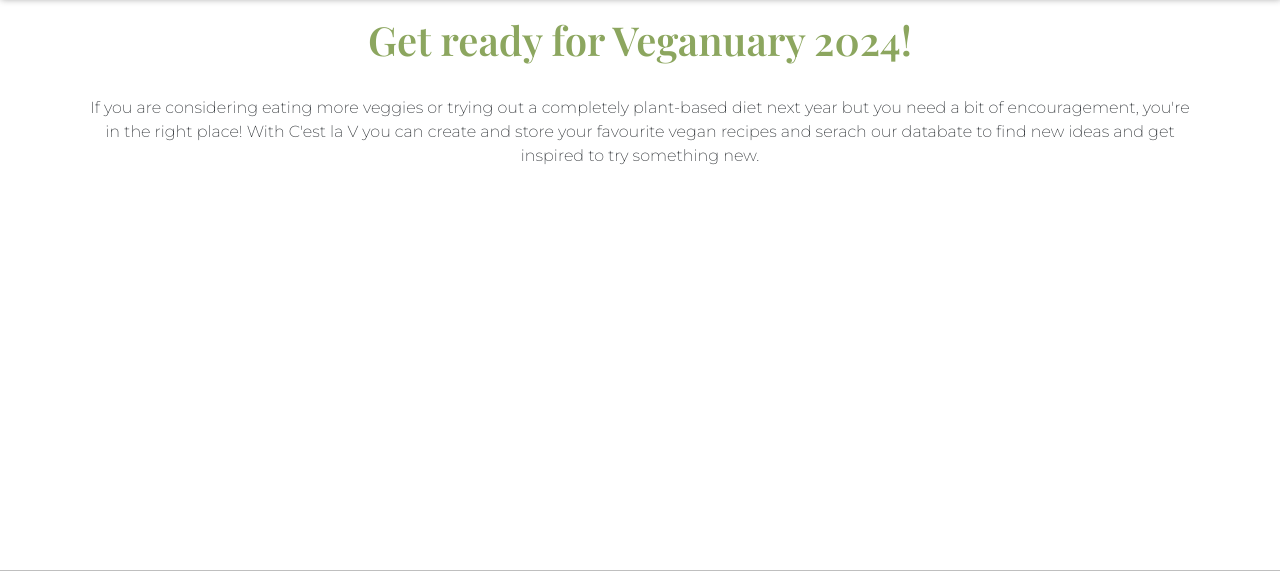
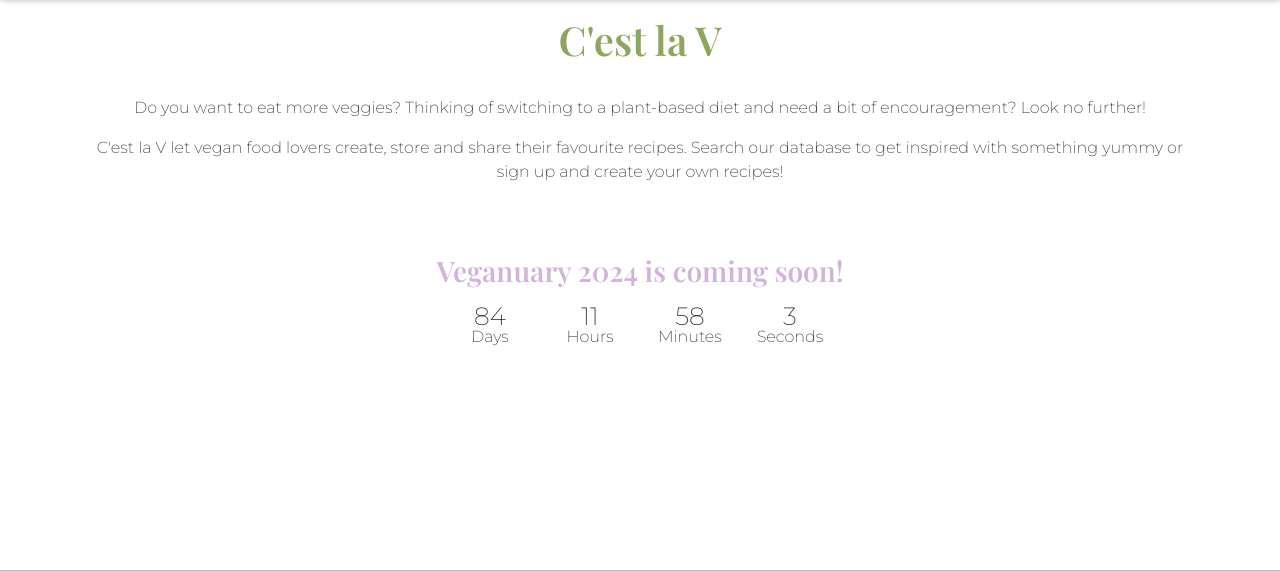
Before and after one commit to Ila-bura/C-est-la-V, a Django app: page / in a window 1280 px wide. Shown: the part 149-720 px from the top of the page. Run offline with Django 3.2, Linux system fonts and the light colour scheme; data that the repository does not hold is empty; parts of the project's set-up code (start-up, migrations or seed data) failed here and were passed over; some libraries are stand-ins or nearby versions.

Commit message:
Add countdown to Veganuary 2024

```diff
--- a/blog/templates/blog/index.html
+++ b/blog/templates/blog/index.html
@@ -2,14 +2,15 @@
 
 <div class="container flex-column pt-3">
   <section class="text-center">
-    <h1 class="main-title mx-auto">Get ready for Veganuary 2024!</h1>
+    <h1 class="main-title mx-auto">C'est la V</h1>
     <p class="pt-4">
-      If you are considering eating more veggies or trying out a completely
-      plant-based diet next year but you need a bit of encouragement, you're in
-      the right place! With C'est la V you can create and store your favourite
-      vegan recipes and serach our databate to find new ideas and get inspired
-      to try something new.
+      Do you want to eat more veggies? Thinking of switching to a plant-based
+      diet and need a bit of encouragement? Look no further!
     </p>
+    C'est la V let vegan food lovers create, store and share their favourite
+    recipes. Search our database to get inspired with something yummy or sign up
+    and create your own recipes!
+    <p class="pt-4"></p>
   </section>
   <section>
     <div class="recipe-wrapper">
@@ -21,11 +22,62 @@
           style="width: 100%"
         />
         <div class="label">
-          <h2>{{recipe.title}}</h2>
+          <h3>{{recipe.title}}</h3>
         </div>
       </a>
       {% endfor %}
     </div>
   </section>
+  <section>
+    <div class="countdown">
+      <h3 id="veg">Veganuary 2024 is coming soon!</h3>
+      <div class="launch-time">
+        <div>
+          <p id="days">00</p>
+          <span>Days</span>
+        </div>
+        <div>
+          <p id="hours">00</p>
+          <span>Hours</span>
+        </div>
+        <div>
+          <p id="minutes">00</p>
+          <span>Minutes</span>
+        </div>
+        <div>
+          <p id="seconds">00</p>
+          <span>Seconds</span>
+        </div>
+      </div>
+    </div>
+  </section>
 </div>
+<script>
+  var countDownDate = new Date("Jan 01, 2024 00:00:00").getTime();
+  var x = setInterval(function () {
+    var now = new Date().getTime();
+    var distance = countDownDate - now;
+
+    var days = Math.floor(distance / (1000 * 60 * 60 * 24));
+    var hours = Math.floor(
+      (distance % (1000 * 60 * 60 * 24)) / (1000 * 60 * 60)
+    );
+    var minutes = Math.floor((distance % (1000 * 60 * 60)) / (1000 * 60));
+    var seconds = Math.floor((distance % (1000 * 60)) / 1000);
+
+    document.getElementById("days").innerHTML = days;
+    document.getElementById("hours").innerHTML = hours;
+    document.getElementById("minutes").innerHTML = minutes;
+    document.getElementById("seconds").innerHTML = seconds;
+
+    if (distance < 0) {
+      clearInterval(x);
+      document.getElementById("days").innerHTML = "00";
+      document.getElementById("hours").innerHTML = "00";
+      document.getElementById("minutes").innerHTML = "00";
+      document.getElementById("seconds").innerHTML = "00";
+      document.getElementById("veg").innerHTML = "Veganuary 2024 is here!";
+    }
+  }, 1000);
+</script>
 {% endblock %}
--- a/recipes/templates/recipes/recipes.html
+++ b/recipes/templates/recipes/recipes.html
@@ -1,6 +1,6 @@
 {% extends "base.html"%}{% block title%} Recipes {% endblock %}{%block content%}
 
-<h1 class="text-center p-2 d-block">Newest Recipes</h1>
+<h1 class="text-center p-2 d-block">Latest Vegan Recipes</h1>
 <div class="container d-flex flex-row flex-wrap justify-content-center">
   {% for recipe in recipes %}
   <a
--- a/static/css/base.css
+++ b/static/css/base.css
@@ -217,17 +217,46 @@ a.image-container {
     transform: translate(-50%, -50%);
 }
 
-.label h2 {
+.label h3 {
     color: var(--white);
 }
 
-.label h2:hover {
+.label h3:hover {
     color: var(--pink);
 }
 
 .label:hover {
     background-color: var(--off-white);
 
+}
+
+/* Countdown */
+
+.countdown {
+    text-align: center;
+    margin-top: 30px;
+    margin-bottom: 20px;
+}
+
+.countdown h3 {
+    color: var(--pink);
+    margin-bottom: 10px;
+}
+
+.launch-time {
+    display: flex;
+    align-items: center;
+    justify-content: center;
+}
+
+.launch-time div {
+    flex-basis: 100px;
+    text-align: center;
+}
+
+.launch-time p {
+    font-size: 25px;
+    margin-bottom: -10px;
 }
 
 @media screen and (min-width: 40em) {
```
